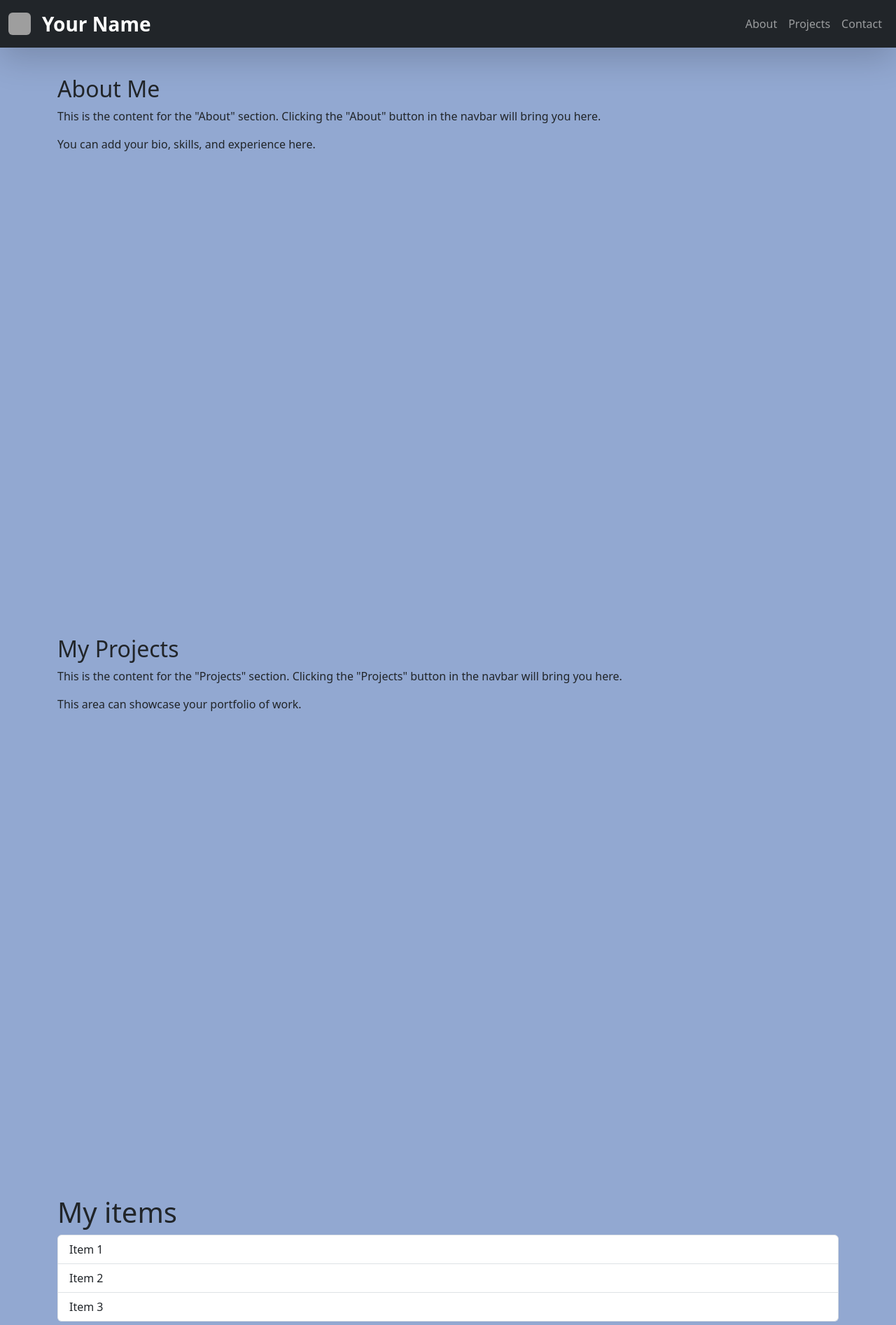
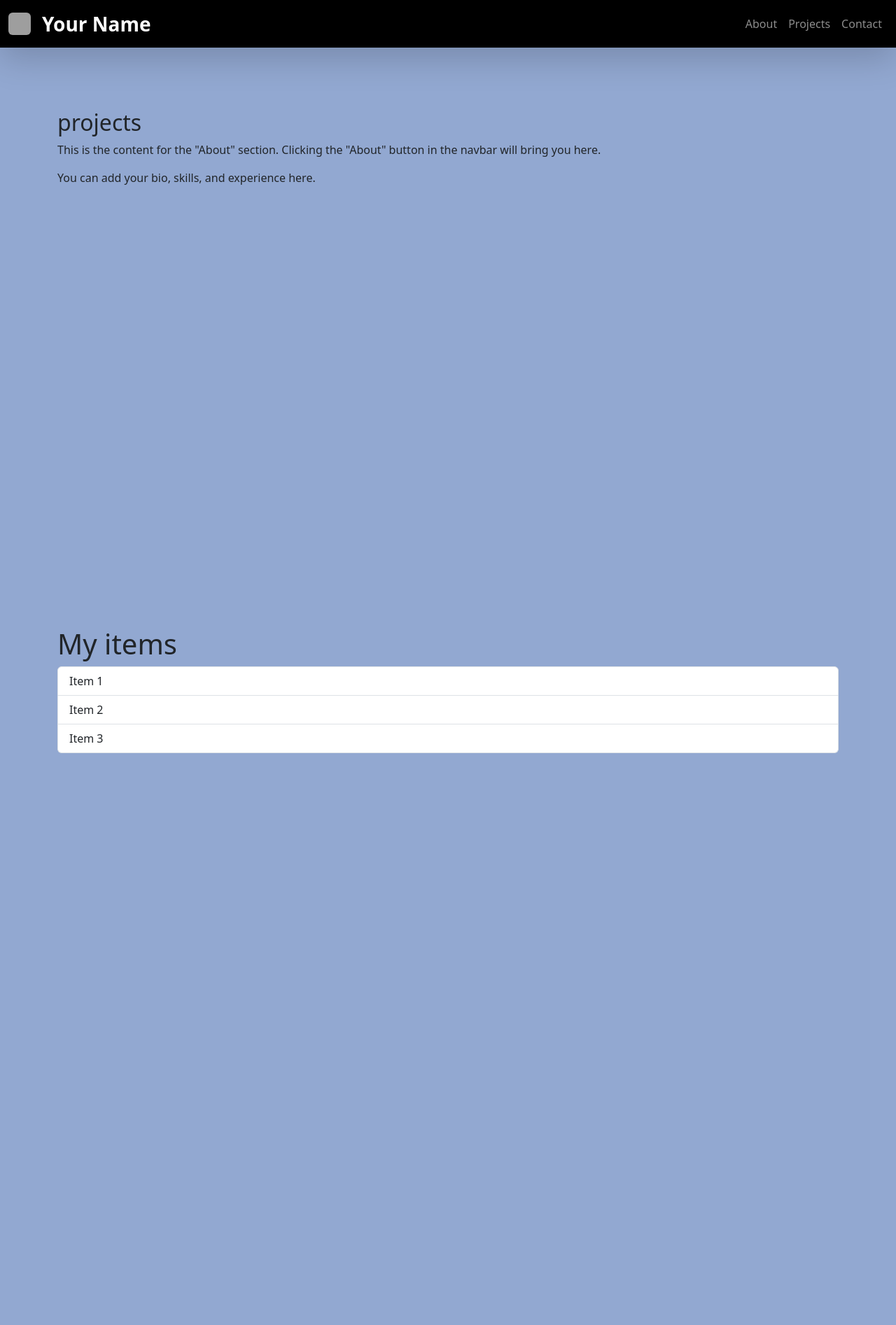
Before and after one commit to Matthewz43/MattsWebsite, a React (Vite) app: page /projects in a window 1280 px wide. Shown: the top 1893 px of the page at 70% size. After the commit the page ends 1076 px from the top, so only its background shows below. Built offline with nearby package versions, Linux system fonts and the light colour scheme; grey boxes are pictures that could not be loaded.

Commit message:
Added Routing

```diff
--- a/src/App.css
+++ b/src/App.css
@@ -15,6 +15,12 @@ body {
   background-color: #92a8d1;
 }
 
+.my-custom-dark {
+  color : #000000;
+  background-color: #000000;
+
+}
+
 
 
 .custom-nav-font {
--- a/src/App.tsx
+++ b/src/App.tsx
@@ -2,17 +2,28 @@
 
 // import Alert from './components/Alert';
 //import ImageButton from './components/ImageButton'
+import React from 'react';
+import { BrowserRouter as Router, Routes, Route } from 'react-router-dom';
+
 import ListGroup from "./components/ListGroup";
 import NavBar from "./components/NavBar";
 import PageLayout from "./components/PageLayout"
+import ContactPage from "./components/ContactPage"
 function App() {
 
   return (
     <>
-      <div>
+      <Router>
         <NavBar />
-        <PageLayout />
-      </div>
+        <Routes>
+          <Route path="/about" element={<PageLayout pageInformation="About" />} />
+          <Route path="/projects" element={<PageLayout pageInformation = "projects"/>} />
+          <Route path="/contact" element={<ContactPage/>} />
+          {/* You can add more routes here, including a default home page */}
+          <Route path="/" element={<PageLayout pageInformation = "root ya" />} />
+        </Routes>
+
+      </Router>
 
     </>
   );
--- /dev/null
+++ b/src/components/ContactPage.tsx
@@ -0,0 +1,16 @@
+
+
+
+
+function ContactPage() {
+    return (
+
+        <>
+        <main className="container mt-5 pt-5"></main>
+        <section>
+            <h1 className = "text-center">Hey yall</h1>
+        </section>
+        </>)
+}
+
+export default ContactPage;
--- a/src/components/NavBar.tsx
+++ b/src/components/NavBar.tsx
@@ -1,5 +1,6 @@
 import type { MouseEvent } from "react";
 import { useState } from "react";
+import { Link } from 'react-router-dom';
 
 import imgIcon from "../assets/cbm.ico";
 
@@ -14,13 +15,13 @@ function NavBarButton({ buttonName, hrefContent }: ButtonInformation) {
   let handleClick = (event: MouseEvent) => console.log(event);
 
   if (!hrefContent) {
-    hrefContent = "#yessir";
+    hrefContent = "/about";
   }
   return (
     <li className="nav-item" onClick={handleClick}>
-      <a className="nav-link" href={hrefContent}>
+      <Link className="nav-link" to={hrefContent}>
         {buttonName}
-      </a>
+      </Link>
     </li>
   );
 }
@@ -41,7 +42,8 @@ function Navbar() {
 
   return (
     // Bootstrap's responsive navigation bar with dark background and shadow
-    <nav className="navbar navbar-expand-lg navbar-dark bg-dark shadow-lg fixed-top">
+    // before it was bg-dark for boostraps dark i made a custom dark (its just darker (pure black trust)) honestly might use bg-dark mine is too black
+    <nav className="navbar navbar-expand-lg navbar-dark my-custom-dark shadow-lg fixed-top">
       <div className="container-fluid">
 
         <img
@@ -66,7 +68,7 @@ function Navbar() {
           aria-controls="navbarNav"
           aria-expanded="false"
           aria-label="Toggle navigation"
-          onClick = {handleNavToggle}
+          onClick = {clickedNavCollapsedToggle} // reminder for me to delete ts later
         >
           <span className="navbar-toggler-icon"></span>{" "}
           {/* Icon for the toggler */}
@@ -80,9 +82,9 @@ function Navbar() {
         >
           {/* Navigation Links - ms-auto pushes them to the right on larger screens */}
           <ul className="navbar-nav ms-auto">
-            <NavBarButton buttonName="About" hrefContent="#About" />
-            <NavBarButton buttonName="Projects" hrefContent="#Projects" />
-            <NavBarButton buttonName="Contact" hrefContent="#Contact"/>
+            <NavBarButton buttonName="About" hrefContent="/about" />
+            <NavBarButton buttonName="Projects" hrefContent="/projects" />
+            <NavBarButton buttonName="Contact" hrefContent="/contact"/>
           </ul>
         </div>
       </div>
--- a/src/components/PageLayout.tsx
+++ b/src/components/PageLayout.tsx
@@ -1,8 +1,10 @@
 import React from "react";
-import Navbar from "./NavBar"; // Assuming your Navbar component is in this file path
 import ListGroup from "./ListGroup";
 
-function PageLayout() {
+
+
+
+function PageLayout({pageInformation = "soy"}) {
 
     const propsExample = {
     items: ["Item 1", "Item 2", "Item 3"],
@@ -12,10 +14,10 @@ function PageLayout() {
 
   return (
     <>
-      <main className="container mt-5">
+      <main className="container mt-5 pt-5">
         {/* The target for the "About" link */}
         <section id="About" style={{ minHeight: "100vh", paddingTop: "60px" }}>
-          <h2>About Me</h2>
+          <h2>{pageInformation}</h2>
           <p>
             This is the content for the "About" section. Clicking the "About"
             button in the navbar will bring you here.
@@ -23,37 +25,11 @@ function PageLayout() {
           <p>You can add your bio, skills, and experience here.</p>
         </section>
 
-        {/* The target for the "Projects" link */}
-        <section
-          id="Projects"
-          style={{ minHeight: "100vh", paddingTop: "60px" }}
-        >
-          <h2>My Projects</h2>
-          <p>
-            This is the content for the "Projects" section. Clicking the
-            "Projects" button in the navbar will bring you here.
-          </p>
-          <p>This area can showcase your portfolio of work.</p>
-        </section>
-
-        {/* The target for the "Contact" link */}
-        <section
-          id="Contact"
-          style={{ minHeight: "100vh", paddingTop: "60px" }}
-        >
-          <ListGroup
+       <ListGroup
             items={propsExample.items}
             heading={propsExample.heading}
             onSelectItem={propsExample.onSelectItem}
           />
-          <h2>Contact Me</h2>
-
-          <p>
-            This is the content for the "Contact" section. Clicking the
-            "Contact" button in the navbar will bring you here.
-          </p>
-          <p>Feel free to reach out via the form below or my email.</p>
-        </section>
       </main>
     </>
   );
```
